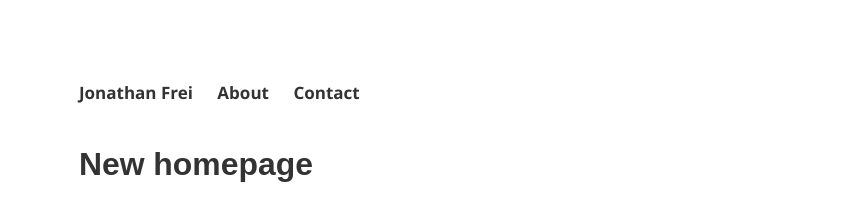
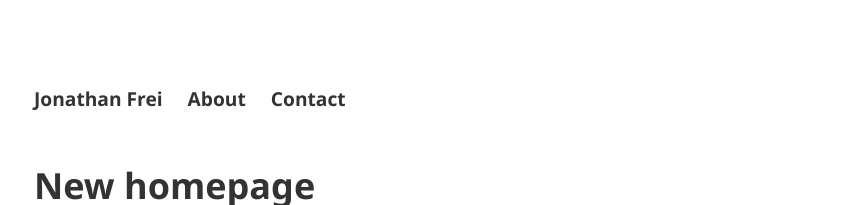
Before and after one commit to jonathanfrei/jonathanfrei.com, a plain HTML site: page index.html in a window 1280 px wide. Shown: the top 205 px of the page, without its empty margins (210-1058 px from the left). Drawn offline with Linux system fonts and the light colour scheme.

Commit message:
Update index.html

```diff
--- a/index.html
+++ b/index.html
@@ -9,8 +9,7 @@
 <link rel="shortcut icon" href="/i/favicon.png">
 
 	<style>
-		body { font: 133%/1.5 avenir,'Segoe UI',sans-serif; color: #333; max-width: 33em; padding:3%;margin-left:auto;margin-right:auto;}
-		h1 {line-height:1em;font-family:'Source Sans Pro',sans-serif;}
+		body { font-family: avenir,'Segoe UI',sans-serif; color: #333; font-size: 150%; max-width: 33em; padding:3%;margin-left:auto;margin-right:auto;}
 		img {max-width:100%;display:block;margin-left:auto;margin-right:auto;}
 		a {color:#09c;text-decoration:none;}
 		a:hover {color:#09c;}
```
